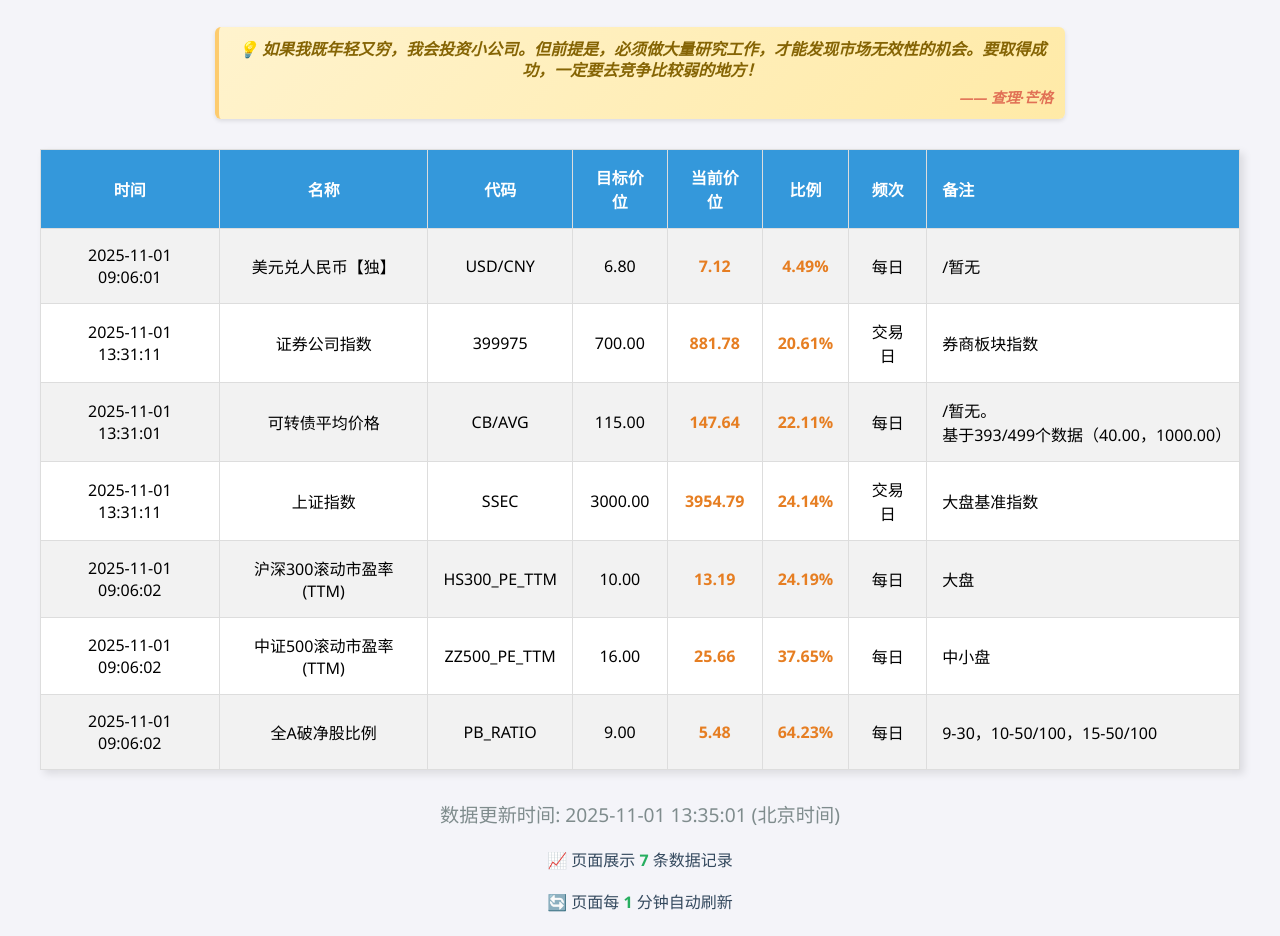
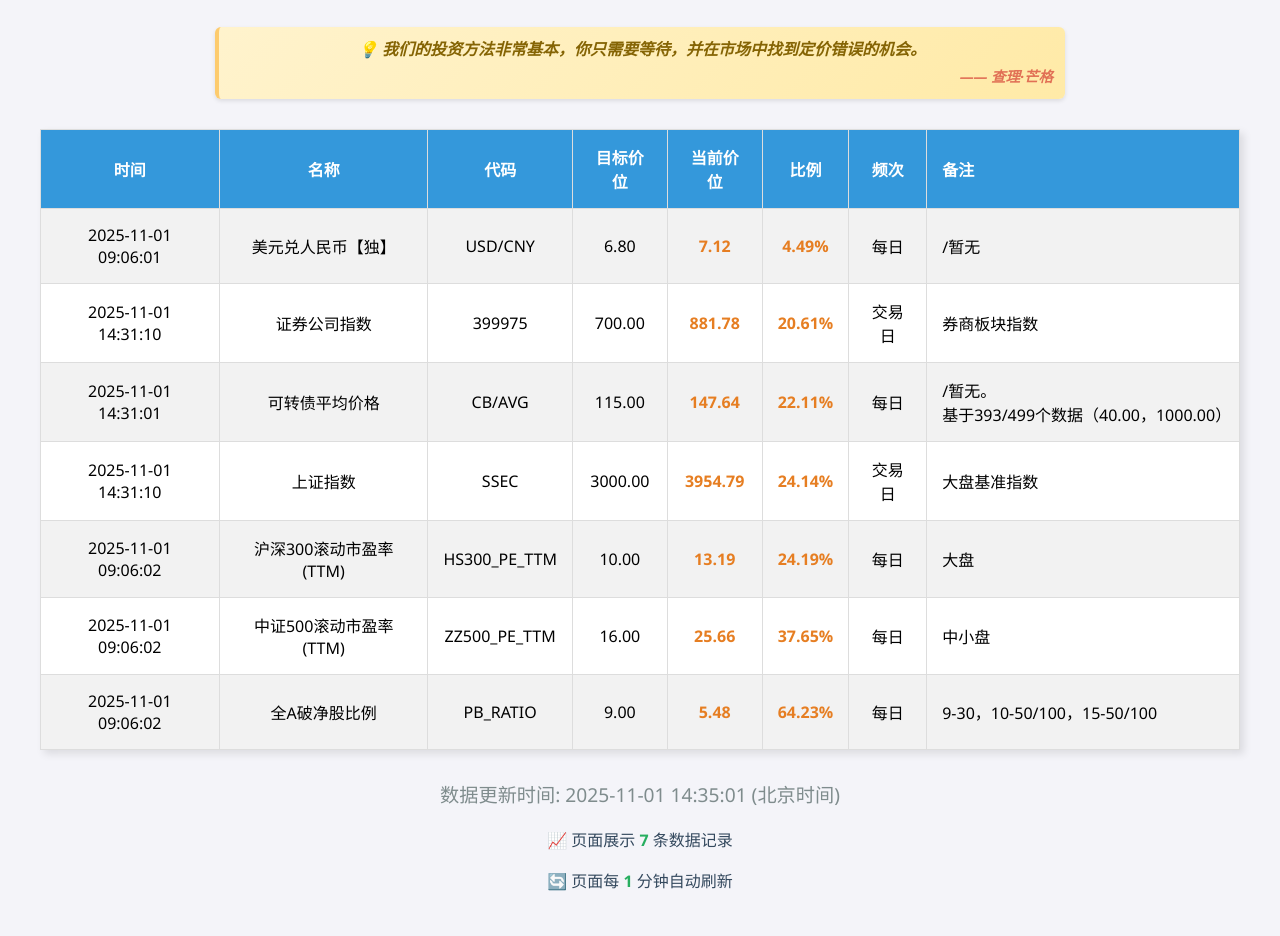
Before and after one commit to verymatt-source/99upload, a plain HTML site: page index_mg.html in a window 1280 px wide. Shown: the part 111-1047 px from the top of the page. After the commit the page ends 1026 px from the top, so only its background shows below. Drawn offline with Linux system fonts and the light colour scheme.

Commit message:
Auto deployment update: index_mg.html (Text Content)

```diff
--- a/index_mg.html
+++ b/index_mg.html
@@ -88,7 +88,7 @@
     <h1>📊数据展示_mg版</h1>
 
     <div class="quote-section">
-        <div class="quote-text">💡 如果我既年轻又穷，我会投资小公司。但前提是，必须做大量研究工作，才能发现市场无效性的机会。要取得成功，一定要去竞争比较弱的地方！</div>
+        <div class="quote-text">💡 我们的投资方法非常基本，你只需要等待，并在市场中找到定价错误的机会。</div>
         <div class="quote-author">—— 查理·芒格</div>
     </div>
 
@@ -117,7 +117,7 @@
         </tr>
 
         <tr>
-            <td>2025-11-01 13:31:11</td>
+            <td>2025-11-01 14:31:10</td>
             <td>证券公司指数</td>
             <td>399975</td>
             <td>700.00</td>
@@ -128,7 +128,7 @@
         </tr>
 
         <tr>
-            <td>2025-11-01 13:31:01</td>
+            <td>2025-11-01 14:31:01</td>
             <td>可转债平均价格</td>
             <td>CB/AVG</td>
             <td>115.00</td>
@@ -139,7 +139,7 @@
         </tr>
 
         <tr>
-            <td>2025-11-01 13:31:11</td>
+            <td>2025-11-01 14:31:10</td>
             <td>上证指数</td>
             <td>SSEC</td>
             <td>3000.00</td>
@@ -184,7 +184,7 @@
 
     </table>
 
-    <div class="timestamp">数据更新时间: 2025-11-01 13:35:01 (北京时间)</div>
+    <div class="timestamp">数据更新时间: 2025-11-01 14:35:01 (北京时间)</div>
 
     <div class="note">
         <p>📈 页面展示 <span class="data-count">7</span> 条数据记录</p>
```
